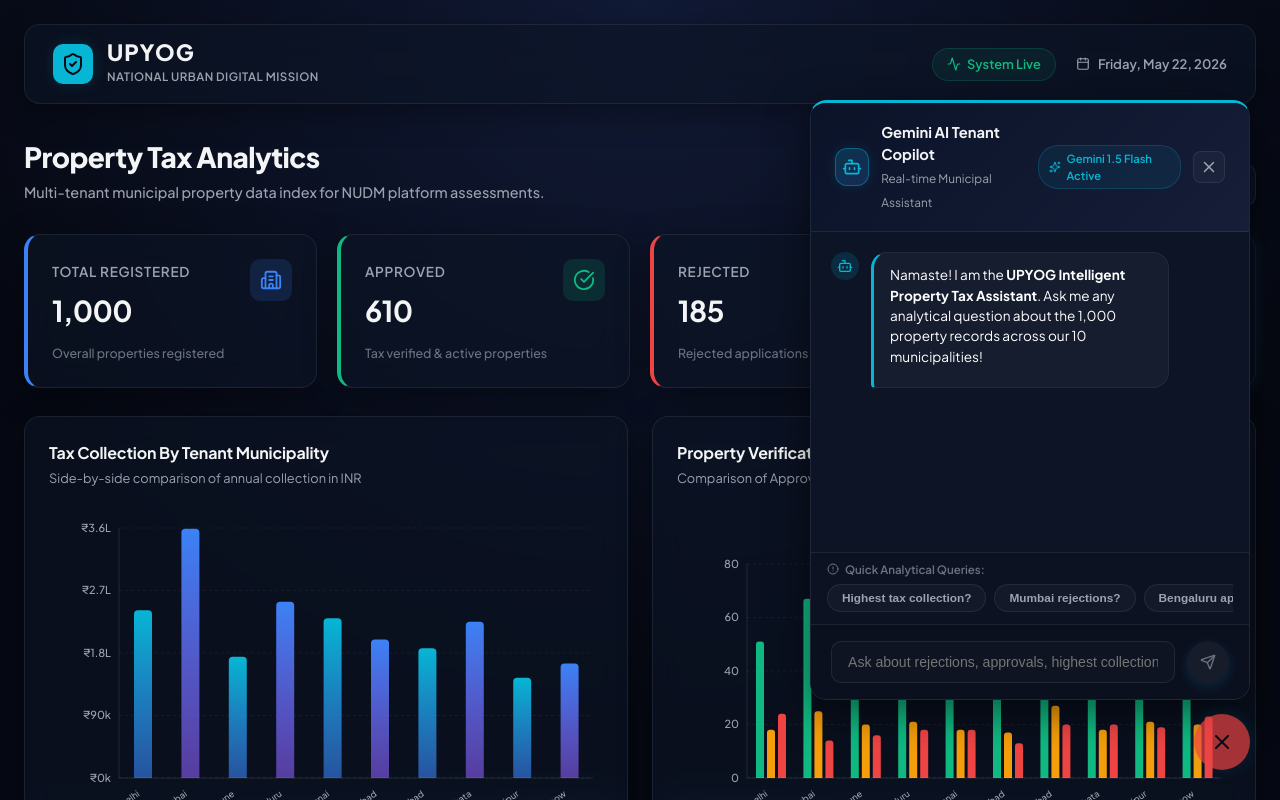
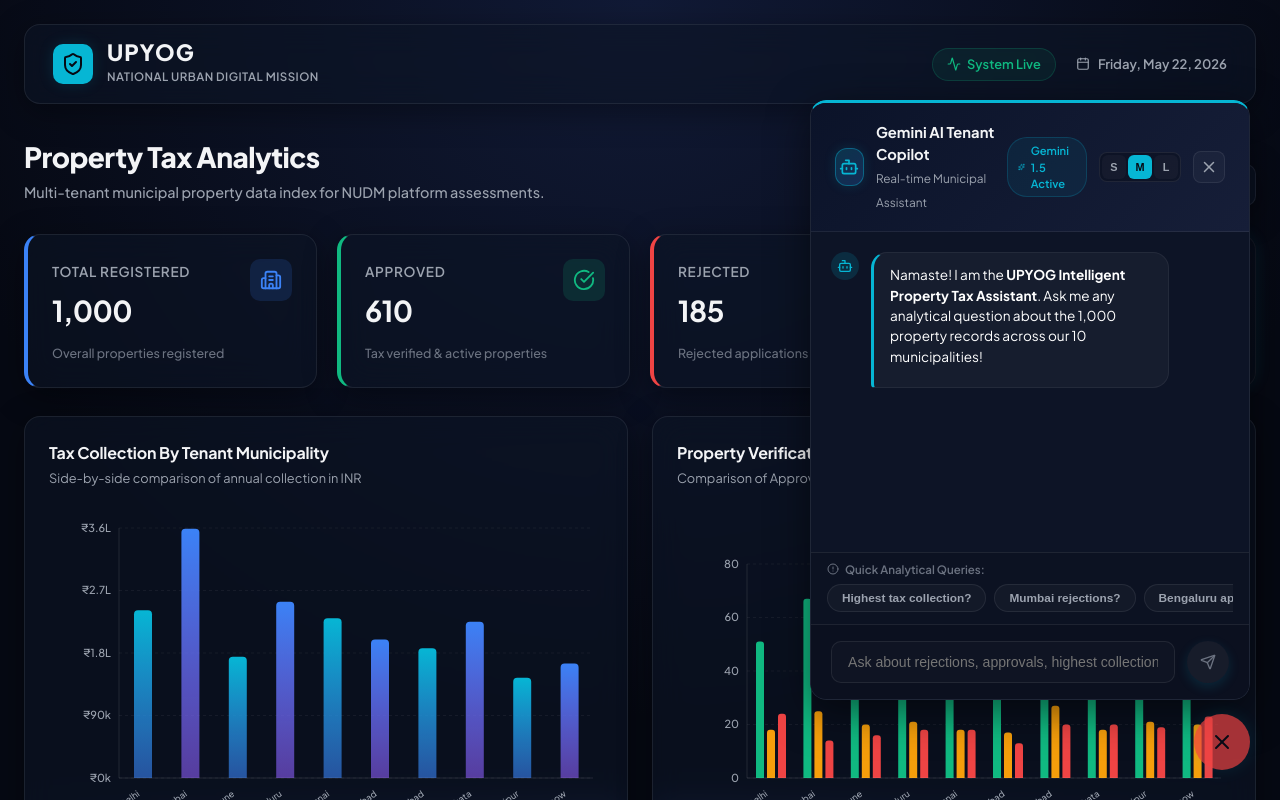
Before and after one commit to Tushar6394/nudm-property-tax-dashboard, a React (Vite) app: page / in a window 1280 px wide. Both pictures are taken after a click on the button "Open AI Tenant Copilot". Shown: the top 800 px of the page. Built offline with nearby package versions, Linux system fonts and the light colour scheme.

Commit message:
feat: implement interactive chatbot resizing controls allowing user to select Compact, Standard, and Large sizes

```diff
--- a/src/App.tsx
+++ b/src/App.tsx
@@ -23,9 +23,16 @@
   'Lucknow'
 ];
 
+const CHAT_SIZES = {
+  compact: { width: '360px', height: '480px' },
+  standard: { width: '440px', height: '600px' },
+  large: { width: '640px', height: '750px' }
+};
+
 function App() {
   const [selectedCity, setSelectedCity] = useState<string>('All Cities');
   const [isChatOpen, setIsChatOpen] = useState(false);
+  const [chatSize, setChatSize] = useState<'compact' | 'standard' | 'large'>('standard');
 
   // 1. Filtered subset for KPI cards and specific details
   const filteredProperties = useMemo(() => {
@@ -136,6 +143,8 @@
         <div
           style={{
             ...styles.floatingChatContainer,
+            width: CHAT_SIZES[chatSize].width,
+            height: CHAT_SIZES[chatSize].height,
             opacity: isChatOpen ? 1 : 0,
             visibility: isChatOpen ? 'visible' : 'hidden',
             transform: isChatOpen ? 'translateY(0)' : 'translateY(16px)',
@@ -146,6 +155,8 @@
             properties={properties}
             selectedCity={selectedCity}
             isOpen={isChatOpen}
+            chatSize={chatSize}
+            onChangeSize={setChatSize}
             onClose={() => setIsChatOpen(false)}
           />
         </div>
@@ -282,8 +293,6 @@
     position: 'fixed',
     bottom: '100px',
     right: '30px',
-    width: '440px',
-    height: '600px',
     zIndex: 9998,
     borderRadius: '16px',
     overflow: 'hidden',
--- a/src/components/ChatAssistant.tsx
+++ b/src/components/ChatAssistant.tsx
@@ -7,6 +7,8 @@
   properties: Property[];
   selectedCity: string;
   isOpen?: boolean;
+  chatSize: 'compact' | 'standard' | 'large';
+  onChangeSize: (size: 'compact' | 'standard' | 'large') => void;
   onClose?: () => void;
 }
 
@@ -30,7 +32,7 @@
   };
 };
 
-export const ChatAssistant: React.FC<ChatAssistantProps> = ({ properties, selectedCity, isOpen, onClose }) => {
+export const ChatAssistant: React.FC<ChatAssistantProps> = ({ properties, selectedCity, isOpen, chatSize, onChangeSize, onClose }) => {
   const [messages, setMessages] = useState<ChatMessage[]>(INITIAL_MESSAGES);
   const [input, setInput] = useState('');
   const [isTyping, setIsTyping] = useState(false);
@@ -135,8 +137,45 @@
         <div style={styles.headerRightActions}>
           <div style={styles.sparkleContainer}>
             <Sparkles size={14} color="var(--primary)" />
-            <span style={styles.sparkleLabel}>Gemini 1.5 Flash Active</span>
+            <span style={styles.sparkleLabel}>Gemini 1.5 Active</span>
           </div>
+
+          <div style={styles.sizeController}>
+            <button
+              onClick={() => onChangeSize('compact')}
+              style={{
+                ...styles.sizeBtn,
+                background: chatSize === 'compact' ? 'var(--primary)' : 'rgba(255, 255, 255, 0.03)',
+                color: chatSize === 'compact' ? '#060913' : 'var(--text-secondary)'
+              }}
+              title="Compact Size (S)"
+            >
+              S
+            </button>
+            <button
+              onClick={() => onChangeSize('standard')}
+              style={{
+                ...styles.sizeBtn,
+                background: chatSize === 'standard' ? 'var(--primary)' : 'rgba(255, 255, 255, 0.03)',
+                color: chatSize === 'standard' ? '#060913' : 'var(--text-secondary)'
+              }}
+              title="Standard Size (M)"
+            >
+              M
+            </button>
+            <button
+              onClick={() => onChangeSize('large')}
+              style={{
+                ...styles.sizeBtn,
+                background: chatSize === 'large' ? 'var(--primary)' : 'rgba(255, 255, 255, 0.03)',
+                color: chatSize === 'large' ? '#060913' : 'var(--text-secondary)'
+              }}
+              title="Large Size (L)"
+            >
+              L
+            </button>
+          </div>
+
           {onClose && (
             <button onClick={onClose} style={styles.closeBtn} className="close-btn-hover">
               <X size={18} color="var(--text-secondary)" />
@@ -424,5 +463,27 @@
     justifyContent: 'center',
     transition: 'all 0.2s cubic-bezier(0.4, 0, 0.2, 1)',
     boxShadow: '0 4px 12px rgba(6, 182, 212, 0.15)'
+  },
+  sizeController: {
+    display: 'flex',
+    background: 'rgba(0, 0, 0, 0.25)',
+    border: '1px solid var(--border-color)',
+    padding: '2px',
+    borderRadius: '8px',
+    gap: '2px',
+    alignItems: 'center'
+  },
+  sizeBtn: {
+    width: '24px',
+    height: '24px',
+    borderRadius: '6px',
+    border: 'none',
+    fontSize: '0.68rem',
+    fontWeight: 800,
+    display: 'flex',
+    alignItems: 'center',
+    justifyContent: 'center',
+    cursor: 'pointer',
+    transition: 'all 0.2s cubic-bezier(0.4, 0, 0.2, 1)'
   }
 };
```
